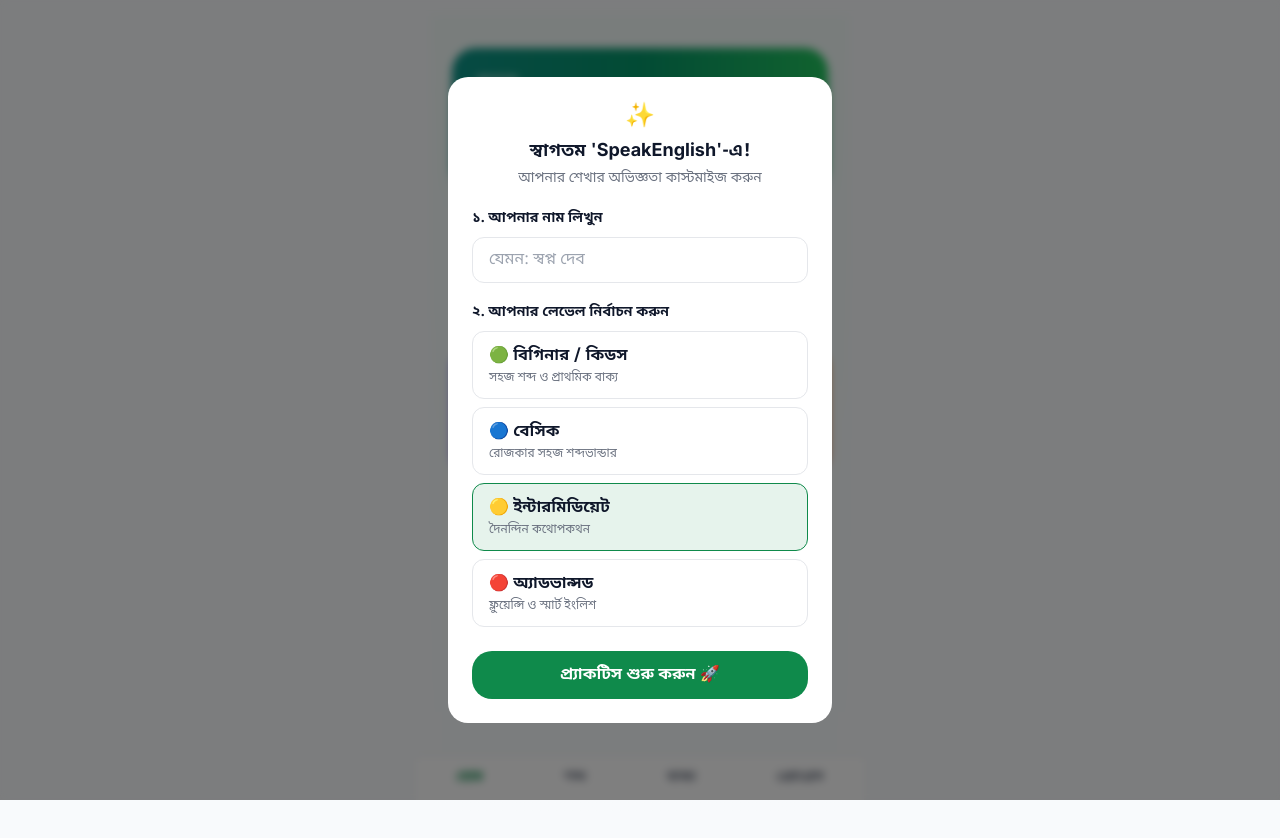
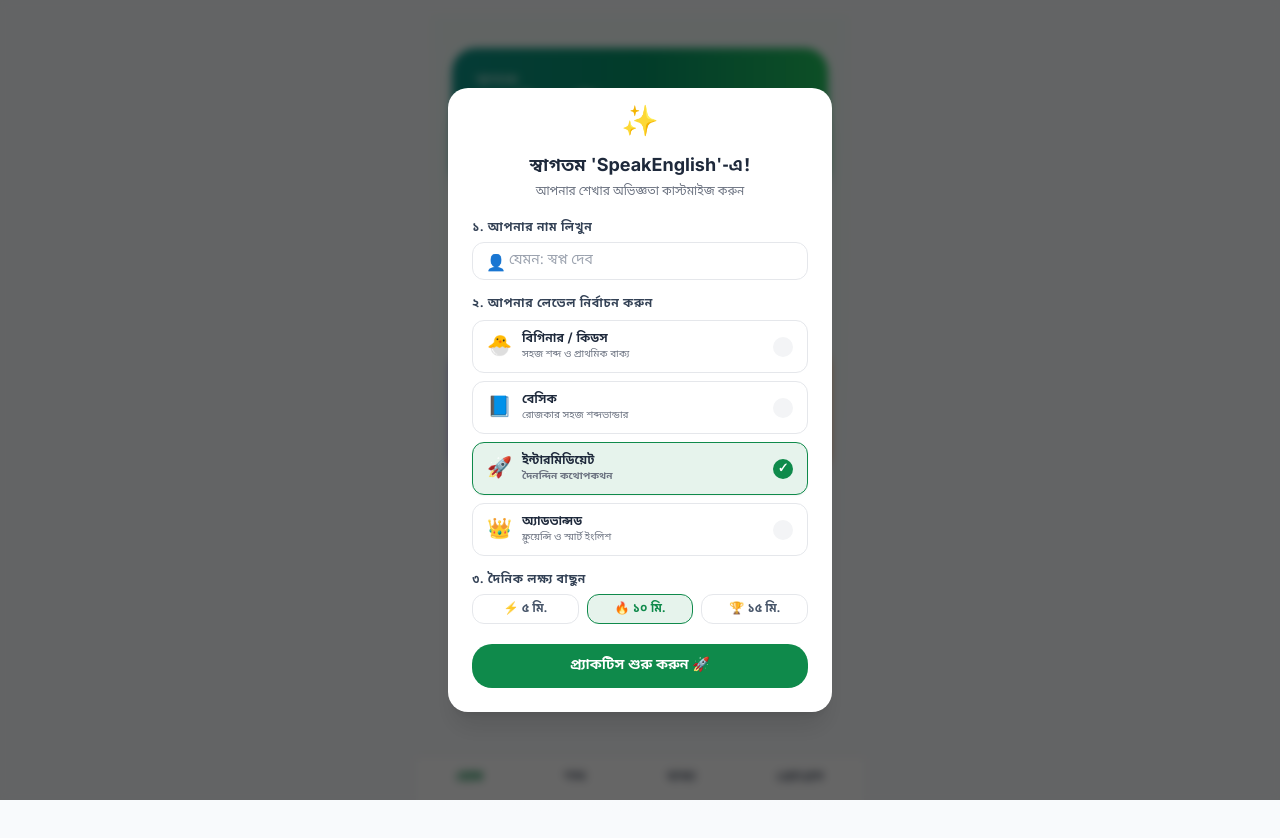
Before and after one commit to speakenglish2222-cloud/speakenglish-app, a Next.js app: page / in a window 1280 px wide. Shown: the top 838 px of the page. Built offline with nearby package versions, Linux system fonts and the light colour scheme; no server answers; the database is empty.

Commit message:
Update OnboardingModal.tsx

```diff
--- a/components/OnboardingModal.tsx
+++ b/components/OnboardingModal.tsx
@@ -14,28 +14,34 @@ type UserResult = {
 const LEVELS = [
   {
     key: "level1",
-    emoji: "🟢",
+    emoji: "🐣",
     title: "বিগিনার / কিডস",
     desc: "সহজ শব্দ ও প্রাথমিক বাক্য",
   },
   {
     key: "level2",
-    emoji: "🔵",
+    emoji: "📘",
     title: "বেসিক",
     desc: "রোজকার সহজ শব্দভান্ডার",
   },
   {
     key: "level3",
-    emoji: "🟡",
+    emoji: "🚀",
     title: "ইন্টারমিডিয়েট",
     desc: "দৈনন্দিন কথোপকথন",
   },
   {
     key: "level4",
-    emoji: "🔴",
+    emoji: "👑",
     title: "অ্যাডভান্সড",
     desc: "ফ্লুয়েন্সি ও স্মার্ট ইংলিশ",
   },
+];
+
+const GOALS = [
+  { key: "5min", label: "⚡ ৫ মি." },
+  { key: "10min", label: "🔥 ১০ মি." },
+  { key: "15min", label: "🏆 ১৫ মি." },
 ];
 
 export default function OnboardingModal({
@@ -57,11 +63,20 @@ export default function OnboardingModal({
 }) {
   const [name, setName] = useState(initialName ?? "");
   const [level, setLevel] = useState(initialLevel ?? "level3");
+  const [goal, setGoal] = useState("10min");
+  const [error, setError] = useState("");
   const [saving, setSaving] = useState(false);
 
   async function handleSubmit() {
+    if (!name.trim()) {
+      setError("অনুগ্রহ করে আপনার নাম লিখুন!");
+      return;
+    }
+
+    setError("");
     setSaving(true);
 
+    try {
       if (mode === "onboarding") {
         const { data } = await supabase
           .from("users")
@@ -84,74 +99,141 @@ export default function OnboardingModal({
 
         if (data) onComplete(data as UserResult);
       }
-
+    } catch (err) {
+      console.error("Save Error:", err);
+    } finally {
       setSaving(false);
+    }
   }
 
   return (
-    <div className="fixed inset-0 z-50 flex items-center justify-center p-5 bg-black/50 backdrop-blur-sm">
-      <div className="bg-white rounded-card p-6 w-full max-w-sm">
+    <div className="fixed inset-0 z-50 flex items-center justify-center p-5 bg-black/60 backdrop-blur-sm">
+      <div className="bg-white rounded-card p-6 w-full max-w-sm max-h-[90vh] overflow-y-auto relative shadow-xl">
+
         <div className="text-center mb-5">
-          <p className="text-2xl mb-1">✨</p>
-          <h2 className="text-lg font-bold">
+          <p className="text-3xl mb-1 animate-bounce">✨</p>
+          <h2 className="text-lg font-extrabold text-slate-800">
             {mode === "onboarding"
               ? "স্বাগতম 'SpeakEnglish'-এ!"
               : "লেভেল পরিবর্তন করো"}
           </h2>
-          <p className="text-muted text-sm mt-1">
+          <p className="text-muted text-xs mt-1">
             আপনার শেখার অভিজ্ঞতা কাস্টমাইজ করুন
           </p>
         </div>
 
-        <label className="block text-sm font-semibold mb-2">
+        {/* ১. নাম ইনপুট */}
+        <div className="mb-4">
+          <label className="block text-xs font-bold uppercase tracking-wider text-slate-700 mb-1.5">
             ১. আপনার নাম লিখুন
           </label>
+          <div className="relative">
+            <span className="absolute left-3.5 top-2.5 text-slate-400">👤</span>
             <input
               type="text"
               value={name}
-          onChange={(e) => setName(e.target.value)}
-          placeholder="যেমন: স্বপ্ন দেব "
-          className="w-full border border-gray-200 rounded-xl px-4 py-2.5 mb-5 focus:outline-none focus:ring-2 focus:ring-brand"
+              onChange={(e) => {
+                setName(e.target.value);
+                if (error) setError("");
+              }}
+              placeholder="যেমন: স্বপ্ন দেব"
+              className={`w-full border ${
+                error ? "border-rose-500" : "border-gray-200"
+              } rounded-xl pl-9 pr-4 py-2 text-sm focus:outline-none focus:ring-2 focus:ring-brand`}
             />
+          </div>
+          {error && (
+            <p className="text-[11px] text-rose-500 font-semibold mt-1">
+              ⚠️ {error}
+            </p>
+          )}
+        </div>
 
-        <label className="block text-sm font-semibold mb-2">
+        {/* ২. লেভেল সিলেক্ট */}
+        <div className="mb-4">
+          <label className="block text-xs font-bold uppercase tracking-wider text-slate-700 mb-2">
             ২. আপনার লেভেল নির্বাচন করুন
           </label>
-        <div className="flex flex-col gap-2 mb-6">
-          {LEVELS.map((l) => (
+          <div className="flex flex-col gap-2">
+            {LEVELS.map((l) => {
+              const isSelected = level === l.key;
+              return (
                 <button
                   key={l.key}
                   onClick={() => setLevel(l.key)}
-              className={`text-left border rounded-xl px-4 py-3 ${
-                level === l.key
-                  ? "border-brand bg-brand/10"
-                  : "border-gray-200 bg-white"
+                  className={`text-left border rounded-xl px-3.5 py-2.5 flex items-center justify-between transition-all ${
+                    isSelected
+                      ? "border-brand bg-brand/10 font-bold shadow-sm"
+                      : "border-gray-200 bg-white hover:border-gray-300"
                   }`}
                 >
-              <p className="font-semibold">
-                {l.emoji} {l.title}
+                  <div className="flex items-center gap-2.5">
+                    <span className="text-xl">{l.emoji}</span>
+                    <div>
+                      <p className="text-xs font-bold text-slate-800">
+                        {l.title}
                       </p>
-              <p className="text-muted text-xs mt-0.5">{l.desc}</p>
+                      <p className="text-muted text-[10px]">{l.desc}</p>
+                    </div>
+                  </div>
+
+                  <div
+                    className={`w-5 h-5 rounded-full flex items-center justify-center text-[10px] font-bold ${
+                      isSelected
+                        ? "bg-brand text-white"
+                        : "bg-gray-100 text-transparent"
+                    }`}
+                  >
+                    ✓
+                  </div>
+                </button>
+              );
+            })}
+          </div>
+        </div>
+
+        {/* ৩. দৈনিক টার্গেট */}
+        <div className="mb-5">
+          <label className="block text-xs font-bold uppercase tracking-wider text-slate-700 mb-1.5">
+            ৩. দৈনিক লক্ষ্য বাছুন
+          </label>
+          <div className="grid grid-cols-3 gap-2">
+            {GOALS.map((g) => (
+              <button
+                key={g.key}
+                type="button"
+                onClick={() => setGoal(g.key)}
+                className={`py-1.5 text-xs font-bold rounded-xl border transition-all ${
+                  goal === g.key
+                    ? "border-brand bg-brand/10 text-brand"
+                    : "border-gray-200 text-slate-600 hover:bg-gray-50"
+                }`}
+              >
+                {g.label}
               </button>
             ))}
           </div>
+        </div>
 
+        {/* সাবমিট বাটন */}
         <button
           onClick={handleSubmit}
           disabled={saving}
-          className="w-full bg-brand text-white font-semibold rounded-card py-3"
+          className="w-full bg-brand text-white font-bold rounded-card py-3 active:scale-95 transition-transform flex items-center justify-center gap-2 disabled:opacity-50 text-sm"
         >
+          <span>
             {saving
-            ? "..."
+              ? "সংরক্ষণ হচ্ছে..."
               : mode === "onboarding"
               ? "প্র্যাকটিস শুরু করুন 🚀"
               : "সেভ করো"}
+          </span>
         </button>
 
         {mode === "edit" && onClose && (
           <button
             onClick={onClose}
-            className="w-full text-muted text-sm mt-3"
+            className="w-full text-muted text-xs font-semibold mt-3 hover:underline"
           >
             বাতিল করো
           </button>
```
Lines whose indentation alone changed are shown as unchanged.
